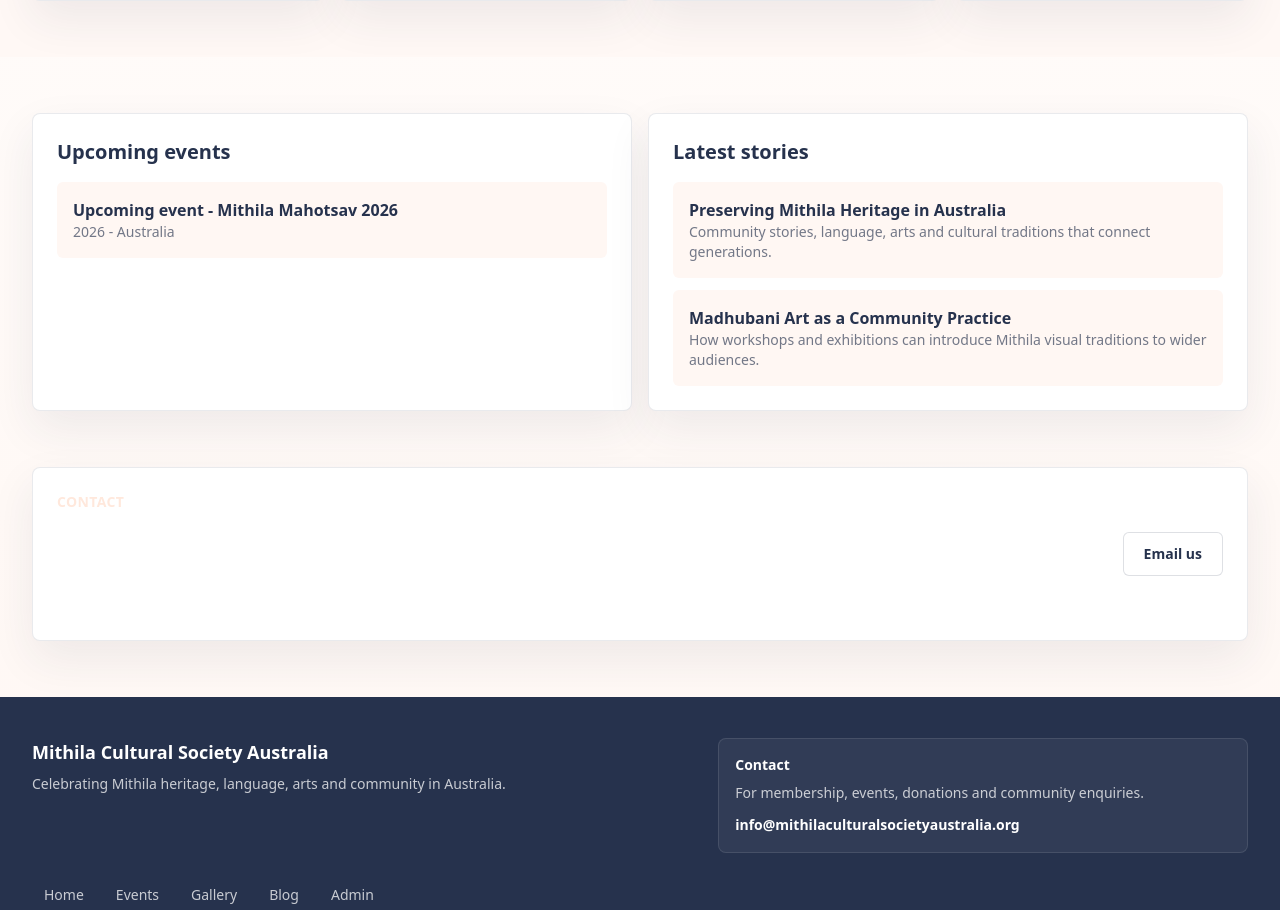
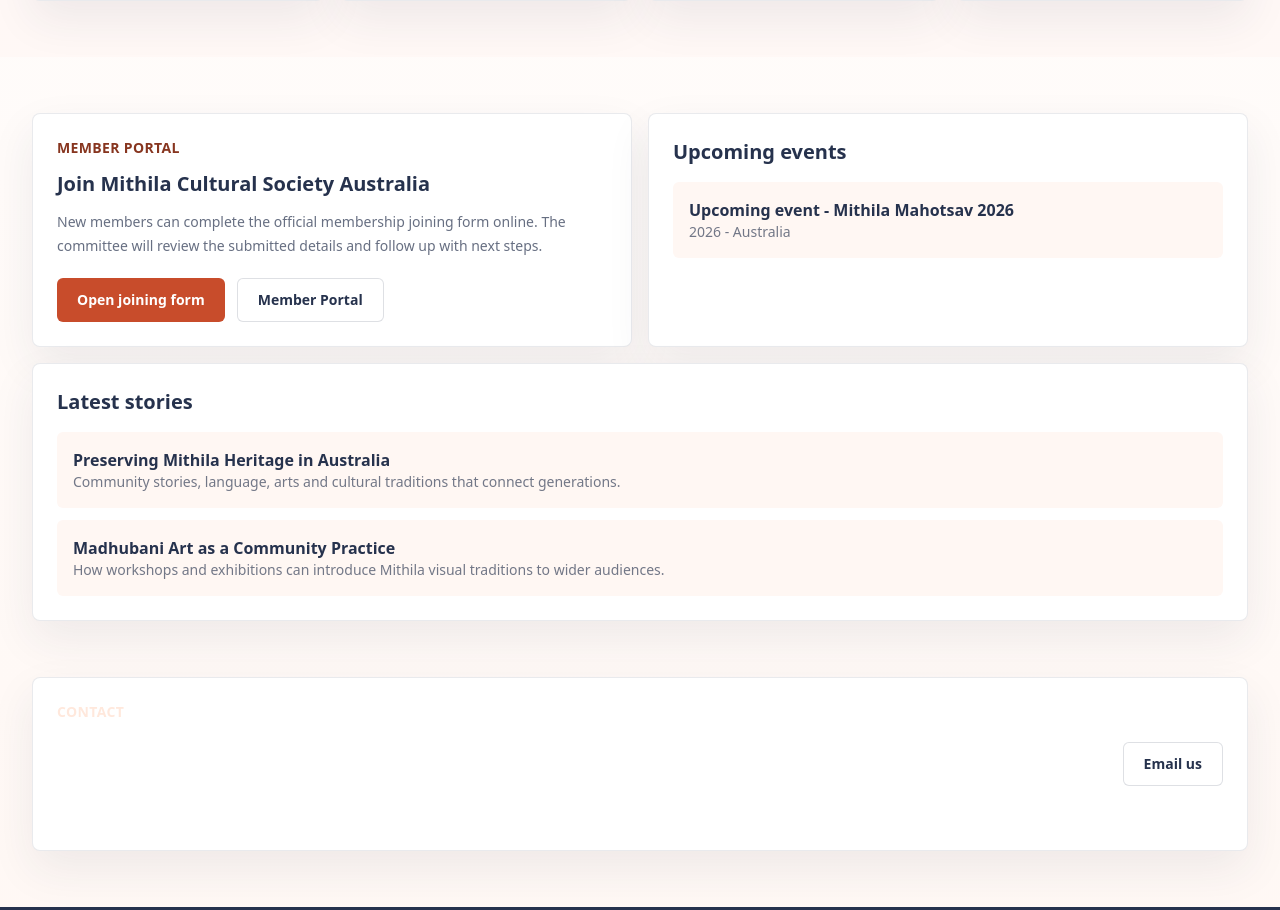
Before and after one commit to shrishishirendu/MCSA, a Next.js app: page / in a window 1280 px wide. Shown: the part 2544-3454 px from the top of the page. Built offline with nearby package versions, Linux system fonts and the light colour scheme.

Commit message:
Add membership joining form link

```diff
--- a/src/app/(public)/page.tsx
+++ b/src/app/(public)/page.tsx
@@ -10,6 +10,9 @@ import { ORGANISATION_NAME } from "@/lib/constants";
 import { Button } from "@/components/ui/Button";
 import { Card } from "@/components/ui/Card";
 import { HeroCarousel } from "@/components/sections/HeroCarousel";
+
+const memberJoiningFormUrl =
+  "https://docs.google.com/forms/d/e/1FAIpQLSeuqLV3ND0htcbTojxgCS0f8w6SHumM_cb5fHmvy0SZM0xujw/viewform?usp=sharing&ouid=109159946150988163511";
 
 export default function HomePage() {
   const scrollingHighlights = [...culturalHighlights, ...culturalHighlights];
@@ -35,7 +38,7 @@ export default function HomePage() {
             stories.
           </p>
           <div className="mt-8 flex flex-wrap gap-3">
-            <Button href="/membership">Become a member</Button>
+            <Button href={memberJoiningFormUrl}>Become a member</Button>
             <Button href="/events" variant="secondary">
               View events
             </Button>
@@ -193,6 +196,25 @@ export default function HomePage() {
 
       <section className="mx-auto grid max-w-7xl gap-4 px-4 py-14 sm:px-6 lg:grid-cols-2 lg:px-8">
         <Card>
+          <p className="text-sm font-semibold uppercase tracking-wide text-lotus-700">
+            Member Portal
+          </p>
+          <h2 className="mt-3 text-xl font-bold text-indigoInk">
+            Join Mithila Cultural Society Australia
+          </h2>
+          <p className="mt-3 text-sm leading-6 text-indigoInk/70">
+            New members can complete the official membership joining form
+            online. The committee will review the submitted details and follow
+            up with next steps.
+          </p>
+          <div className="mt-5 flex flex-wrap gap-3">
+            <Button href={memberJoiningFormUrl}>Open joining form</Button>
+            <Button href="/member" variant="secondary">
+              Member Portal
+            </Button>
+          </div>
+        </Card>
+        <Card>
           <h2 className="text-xl font-bold text-indigoInk">Upcoming events</h2>
           <div className="mt-4 grid gap-3">
             {featuredEvents.map((event) => (
@@ -205,7 +227,7 @@ export default function HomePage() {
             ))}
           </div>
         </Card>
-        <Card>
+        <Card className="lg:col-span-2">
           <h2 className="text-xl font-bold text-indigoInk">Latest stories</h2>
           <div className="mt-4 grid gap-3">
             {blogPosts.map((post) => (
```
